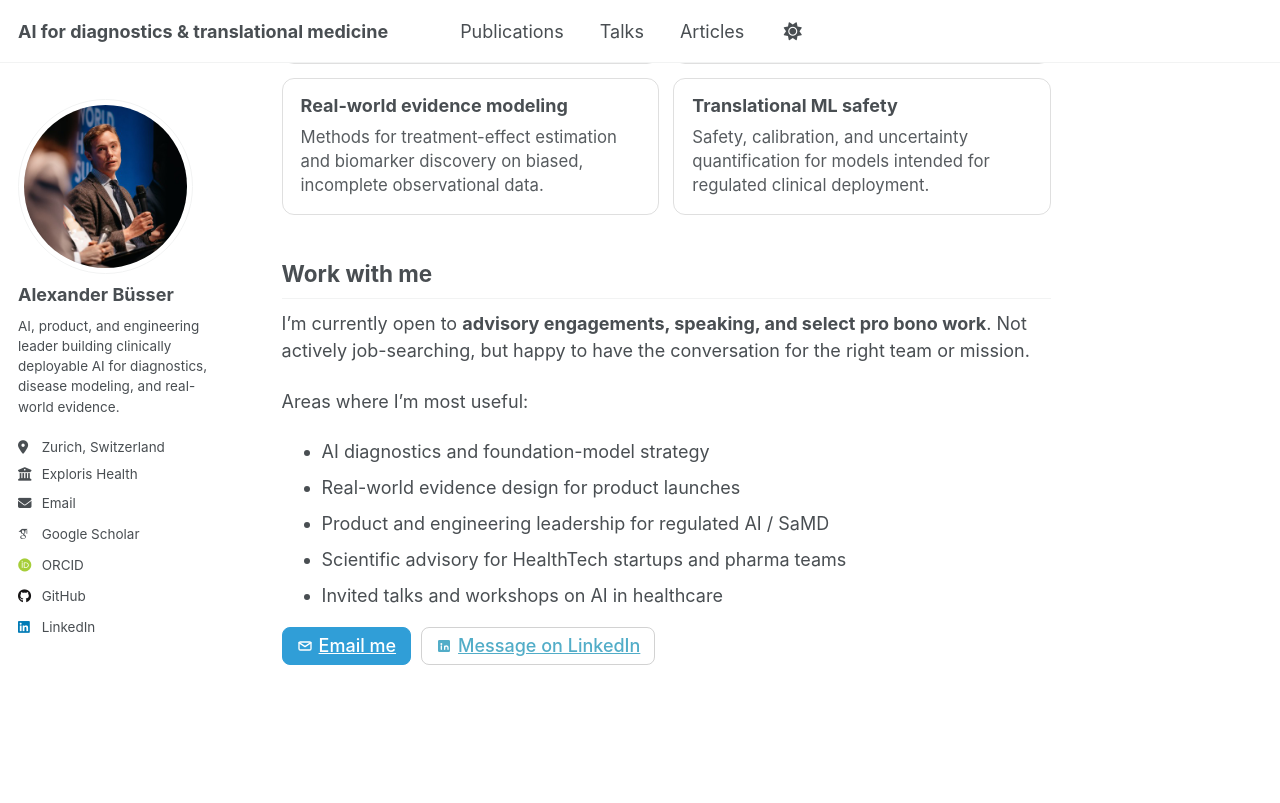
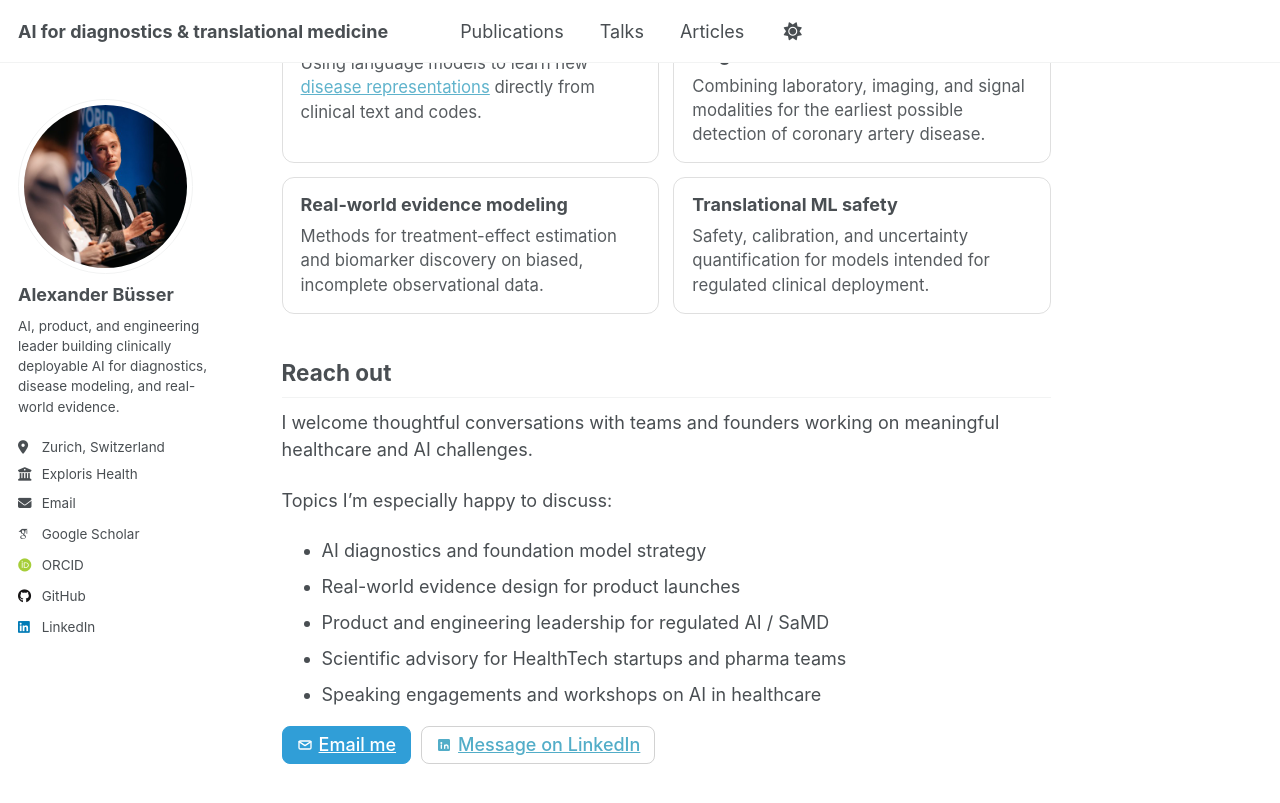
Before and after one commit to albu89/ajb, a Jekyll site: the page built from _pages/about.md, in a window 1280 px wide and 900 px high, scrolled down 2562 px. Shown: the top 803 px of the window. Built offline with Jekyll 4.4.1, drawn with Linux system fonts in a browser that asks for light colours; some web fonts are replaced; a script that is not in the unit is left out; some of the changed text lies outside the part shown.

Commit message:
Refine about page highlights and add Daridorexant publication links.
Update diagnostics and regulatory impact copy, improve outreach section wording, and add publication/abstract buttons to the Daridorexant portfolio card.

Co-authored-by: Cursor <cursoragent@cursor.com>

```diff
--- a/_pages/about.md
+++ b/_pages/about.md
@@ -206,7 +206,7 @@ My current focus is developing foundation models for the early detection of coro
 <section class="impact-grid">
   <div class="impact-card">
     <h4>Diagnostics</h4>
-    <p>Two launched products in endocrinology and cardiology, deployed in real clinical practice.</p>
+    <p>Two launched products in endocrinology and cardiology, deployed in real clinical practice: <a href="https://www.accu-chek.ch/fachkraefte/smartguide">Accu-Chek SmartGuide CGM</a> and <a href="https://www.cardioexplorer.ai/">Cardio Explorer</a>.</p>
   </div>
   <div class="impact-card">
     <h4>Pharma evidence</h4>
@@ -226,7 +226,7 @@ My current focus is developing foundation models for the early detection of coro
   </div>
   <div class="impact-card">
     <h4>Regulatory</h4>
-    <p>Hands-on experience shipping Software-as-a-Medical-Device (SaMD) under regulated quality systems.</p>
+    <p>Hands-on experience shipping Software-as-a-Medical-Device (SaMD) under regulated quality systems, with a strong focus on clinical evidence generation for regulatory approval.</p>
   </div>
 </section>
 
@@ -279,6 +279,26 @@ My current focus is developing foundation models for the early detection of coro
     <div class="product-body">
       <h3><a href="https://www.idorsia.com/our-innovation/portfolio/daridorexant.html" target="_blank" rel="noopener">Daridorexant</a></h3>
       <p class="product-one-liner">Orexin receptor antagonist program supported by evidence strategy and RWE.</p>
+      <div class="product-links">
+        <a class="product-link" href="/publication/2023-08-03-insomnia-burden-real-world" target="_blank" rel="noopener">
+          <svg xmlns="http://www.w3.org/2000/svg" viewBox="0 0 24 24" fill="none" stroke="currentColor" stroke-width="2" stroke-linecap="round" stroke-linejoin="round" aria-hidden="true">
+            <path d="M12 7v14"/>
+            <path d="M3 18a2 2 0 0 1 2 -2h7"/>
+            <path d="M3 6a2 2 0 0 1 2 -2h7v20H5a2 2 0 0 1 -2 -2z"/>
+            <path d="M12 4h7a2 2 0 0 1 2 2v12a2 2 0 0 1 -2 2h-7"/>
+          </svg>
+          <span>Publication</span>
+        </a>
+        <a class="product-link" href="/publication/2023-05-01-gaba-insomnia-daytime-impairment" target="_blank" rel="noopener">
+          <svg xmlns="http://www.w3.org/2000/svg" viewBox="0 0 24 24" fill="none" stroke="currentColor" stroke-width="2" stroke-linecap="round" stroke-linejoin="round" aria-hidden="true">
+            <path d="M12 7v14"/>
+            <path d="M3 18a2 2 0 0 1 2 -2h7"/>
+            <path d="M3 6a2 2 0 0 1 2 -2h7v20H5a2 2 0 0 1 -2 -2z"/>
+            <path d="M12 4h7a2 2 0 0 1 2 2v12a2 2 0 0 1 -2 2h-7"/>
+          </svg>
+          <span>Abstract</span>
+        </a>
+      </div>
     </div>
   </article>
 
@@ -324,17 +344,17 @@ My research centers on representation learning for clinical and physiological da
   </article>
 </section>
 
-## Work with me
+## Reach out
 
-I'm currently open to **advisory engagements, speaking, and select pro bono work**. Not actively job-searching, but happy to have the conversation for the right team or mission.
+I welcome thoughtful conversations with teams and founders working on meaningful healthcare and AI challenges.
 
-Areas where I'm most useful:
+Topics I'm especially happy to discuss:
 
-- AI diagnostics and foundation-model strategy
+- AI diagnostics and foundation model strategy
 - Real-world evidence design for product launches
 - Product and engineering leadership for regulated AI / SaMD
 - Scientific advisory for HealthTech startups and pharma teams
-- Invited talks and workshops on AI in healthcare
+- Speaking engagements and workshops on AI in healthcare
 
 <div class="work-cta">
   <a class="work-button primary" href="mailto:aj.buesser@gmail.com">
```
Also changed, not shown: 1 other file.
